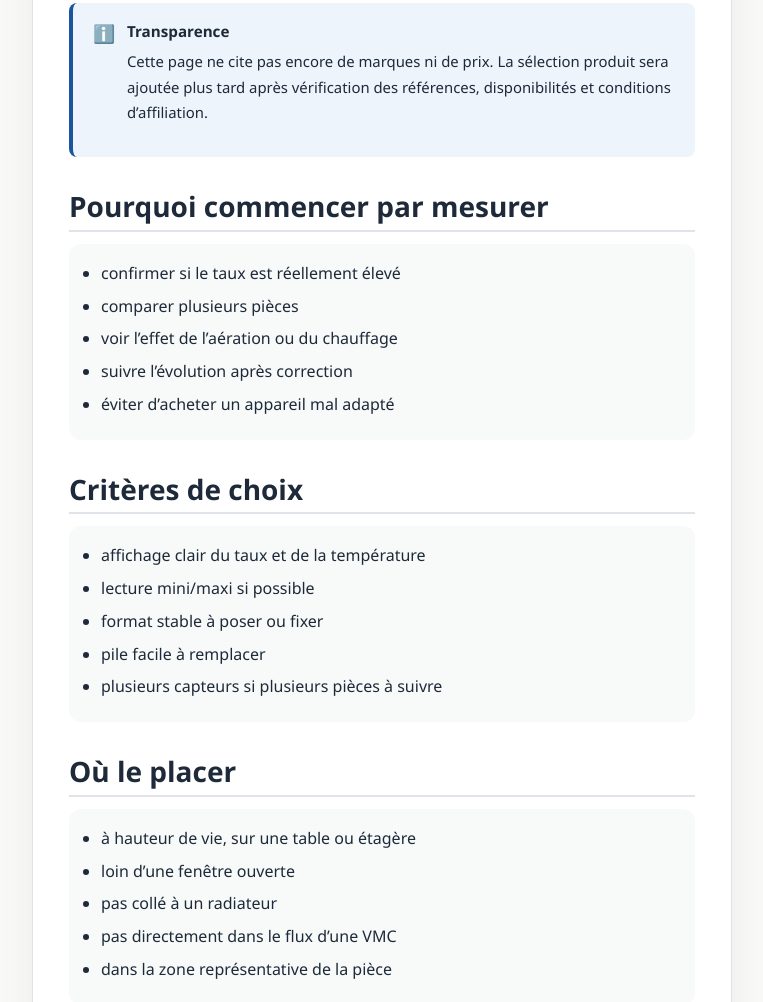
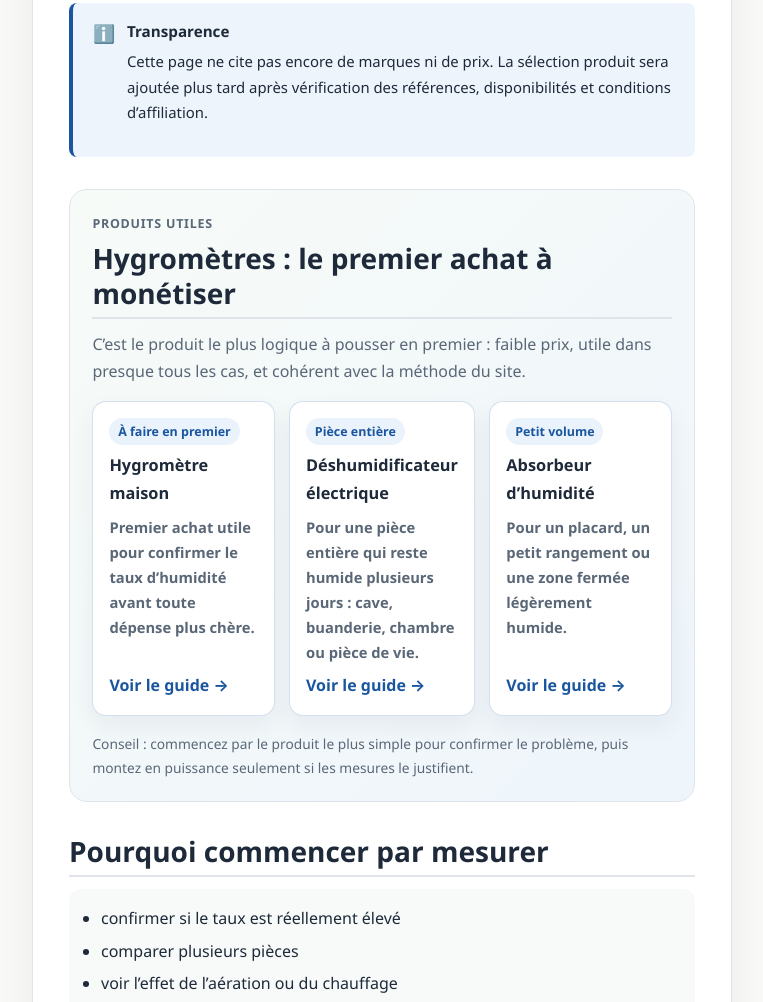
Before and after one commit to Kevbo4537/maison-moins-humide, an Astro site: page /comparatifs/meilleur-hygrometre-maison in a window 1280 px wide. Shown: the part 582-1584 px from the top of the page, without its empty margins (178-941 px from the left). Built offline with nearby package versions, Linux system fonts and the light colour scheme; Astro itself is replaced by a stand-in of ours.

Commit message:
Améliore SEO et mise en avant produits

```diff
--- a/public/robots.txt
+++ b/public/robots.txt
@@ -1,3 +1,5 @@
 User-agent: *
 Allow: /
 Sitemap: https://www.maisonmoinshumide.fr/sitemap-index.xml
+LLMS: https://www.maisonmoinshumide.fr/llms.txt
+LLMS-Full: https://www.maisonmoinshumide.fr/llms-full.txt
--- /dev/null
+++ b/src/components/RevenueProductBlock.astro
@@ -0,0 +1,111 @@
+---
+interface Product {
+  title: string;
+  useCase: string;
+  href: string;
+  badge?: string;
+}
+
+interface Props {
+  title?: string;
+  intro?: string;
+  products?: Product[];
+}
+
+const base = import.meta.env.BASE_URL;
+const {
+  title = 'Produits à regarder en priorité',
+  intro = 'Ces liens restent prudents : on mesure d’abord, puis on choisit un produit adapté à la pièce et à la cause probable.',
+  products = [
+    {
+      title: 'Hygromètre maison',
+      useCase: 'Premier achat utile pour confirmer le taux d’humidité avant toute dépense plus chère.',
+      href: `${base}comparatifs/meilleur-hygrometre-maison/`,
+      badge: 'À faire en premier',
+    },
+    {
+      title: 'Déshumidificateur électrique',
+      useCase: 'Pour une pièce entière qui reste humide plusieurs jours : cave, buanderie, chambre ou pièce de vie.',
+      href: `${base}comparatifs/meilleur-deshumidificateur-maison/`,
+      badge: 'Pièce entière',
+    },
+    {
+      title: 'Absorbeur d’humidité',
+      useCase: 'Pour un placard, un petit rangement ou une zone fermée légèrement humide.',
+      href: `${base}comparatifs/meilleur-absorbeur-humidite/`,
+      badge: 'Petit volume',
+    },
+  ],
+} = Astro.props;
+---
+<section class="revenue-products" aria-labelledby="revenue-products-title">
+  <div class="revenue-products__heading">
+    <p class="eyebrow">Produits utiles</p>
+    <h2 id="revenue-products-title">{title}</h2>
+    <p>{intro}</p>
+  </div>
+  <div class="revenue-products__grid">
+    {products.map((product) => (
+      <a class="revenue-card" href={product.href}>
+        {product.badge && <span>{product.badge}</span>}
+        <strong>{product.title}</strong>
+        <p>{product.useCase}</p>
+        <em>Voir le guide →</em>
+      </a>
+    ))}
+  </div>
+  <p class="revenue-products__note">Conseil : commencez par le produit le plus simple pour confirmer le problème, puis montez en puissance seulement si les mesures le justifient.</p>
+</section>
+
+<style>
+.revenue-products {
+  margin: 2rem 0;
+  padding: clamp(1rem, 3vw, 1.4rem);
+  border: 1px solid var(--color-border);
+  border-radius: 18px;
+  background: linear-gradient(135deg, #f7fbf8 0%, #eef5fb 100%);
+}
+.eyebrow { color: var(--color-primary); font-weight: 750; text-transform: uppercase; letter-spacing: .06em; font-size: .78rem; margin-bottom: .45rem; }
+.revenue-products__heading h2 { margin-top: .2rem; }
+.revenue-products__heading p { color: var(--color-text-muted); }
+.revenue-products__grid {
+  display: grid;
+  grid-template-columns: 1fr;
+  gap: .9rem;
+  margin-top: 1rem;
+}
+@media (min-width: 760px) {
+  .revenue-products__grid { grid-template-columns: repeat(3, 1fr); }
+}
+.revenue-card {
+  display: flex;
+  flex-direction: column;
+  min-height: 100%;
+  gap: .45rem;
+  padding: 1rem;
+  border: 1px solid rgba(26,86,160,.18);
+  border-radius: 14px;
+  background: #fff;
+  color: var(--color-text);
+  text-decoration: none;
+  box-shadow: 0 10px 24px rgba(30,42,58,.06);
+}
+.revenue-card:hover {
+  border-color: var(--color-primary);
+  transform: translateY(-1px);
+}
+.revenue-card span {
+  width: fit-content;
+  border-radius: 999px;
+  padding: .18rem .55rem;
+  background: #eaf2fb;
+  color: var(--color-primary);
+  font-size: .78rem;
+  font-weight: 750;
+}
+.revenue-card strong { font-size: 1.02rem; color: var(--color-text); }
+.revenue-card p { margin: 0; color: var(--color-text-muted); font-size: .92rem; }
+.revenue-card em { margin-top: auto; color: var(--color-primary); font-style: normal; font-weight: 750; }
+.revenue-products__note { margin: 1rem 0 0; font-size: .86rem; color: var(--color-text-muted); }
+.prose .revenue-products ul { background: transparent; }
+</style>
--- a/src/pages/comparatifs/meilleur-absorbeur-humidite/index.astro
+++ b/src/pages/comparatifs/meilleur-absorbeur-humidite/index.astro
@@ -2,6 +2,7 @@
 import ComparisonLayout from '../../../layouts/ComparisonLayout.astro';
 import AlertBox from '../../../components/AlertBox.astro';
 import FAQSection from '../../../components/FAQSection.astro';
+import RevenueProductBlock from '../../../components/RevenueProductBlock.astro';
 const base = import.meta.env.BASE_URL;
 const faqs = [
   { question: "Un absorbeur d’humidité est-il efficace ?", answer: "Oui dans un petit volume fermé ou pour un appoint ponctuel, mais son effet reste limité dans une grande pièce ou face à un vrai problème d’humidité." },
@@ -16,6 +17,8 @@ const faqs = [
   <AlertBox type="info" title="Transparence">
     <p>Cette page ne cite pas encore de marques ni de prix. La sélection produit sera ajoutée plus tard après vérification des références, disponibilités et conditions d’affiliation.</p>
   </AlertBox>
+
+  <RevenueProductBlock title="Absorbeurs : utile surtout pour les petits volumes" intro="La mise en avant reste ciblée : placard, rangement, chaussures, petite zone fermée. Pour une pièce entière, le site oriente vers le déshumidificateur." />
 
   <h2>Quand un absorbeur est pertinent</h2>
   <ul>
--- a/src/pages/comparatifs/meilleur-deshumidificateur-maison/index.astro
+++ b/src/pages/comparatifs/meilleur-deshumidificateur-maison/index.astro
@@ -2,6 +2,7 @@
 import ComparisonLayout from '../../../layouts/ComparisonLayout.astro';
 import AlertBox from '../../../components/AlertBox.astro';
 import FAQSection from '../../../components/FAQSection.astro';
+import RevenueProductBlock from '../../../components/RevenueProductBlock.astro';
 const base = import.meta.env.BASE_URL;
 const faqs = [
   { question: "Faut-il acheter le plus puissant ?", answer: "Pas forcément. Un appareil trop petit sera inefficace, mais un modèle surdimensionné peut être plus cher, plus bruyant et inutile selon la pièce." },
@@ -16,6 +17,8 @@ const faqs = [
   <AlertBox type="info" title="Transparence">
     <p>Cette page ne cite pas encore de marques ni de prix. La sélection produit sera ajoutée plus tard après vérification des références, disponibilités et conditions d’affiliation.</p>
   </AlertBox>
+
+  <RevenueProductBlock title="Déshumidificateurs : les critères qui génèrent un bon achat" intro="Quand les liens affiliés seront prêts, cette zone pourra envoyer vers une sélection courte : appareil silencieux pour chambre, modèle cave/buanderie, modèle avec évacuation continue." />
 
   <h2>Avant d’acheter : les vérifications</h2>
   <ul>
--- a/src/pages/comparatifs/meilleur-hygrometre-maison/index.astro
+++ b/src/pages/comparatifs/meilleur-hygrometre-maison/index.astro
@@ -2,6 +2,7 @@
 import ComparisonLayout from '../../../layouts/ComparisonLayout.astro';
 import AlertBox from '../../../components/AlertBox.astro';
 import FAQSection from '../../../components/FAQSection.astro';
+import RevenueProductBlock from '../../../components/RevenueProductBlock.astro';
 const base = import.meta.env.BASE_URL;
 const faqs = [
   { question: "Un hygromètre pas cher suffit-il ?", answer: "Pour un premier repère, oui, s’il est lisible et stable. L’important est surtout de suivre les tendances sur plusieurs jours." },
@@ -16,6 +17,8 @@ const faqs = [
   <AlertBox type="info" title="Transparence">
     <p>Cette page ne cite pas encore de marques ni de prix. La sélection produit sera ajoutée plus tard après vérification des références, disponibilités et conditions d’affiliation.</p>
   </AlertBox>
+
+  <RevenueProductBlock title="Hygromètres : le premier achat à monétiser" intro="C’est le produit le plus logique à pousser en premier : faible prix, utile dans presque tous les cas, et cohérent avec la méthode du site." />
 
   <h2>Pourquoi commencer par mesurer</h2>
   <ul>
--- a/src/pages/produits-utiles/index.astro
+++ b/src/pages/produits-utiles/index.astro
@@ -1,6 +1,7 @@
 ---
 import ArticleLayout from '../../layouts/ArticleLayout.astro';
 import AlertBox from '../../components/AlertBox.astro';
+import RevenueProductBlock from '../../components/RevenueProductBlock.astro';
 const base = import.meta.env.BASE_URL;
 ---
 <ArticleLayout title="Produits utiles contre l’humidité : quoi acheter en premier ?" description="Comprendre les produits utiles contre l’humidité : hygromètre, absorbeur, déshumidificateur, anti-moisissure, ventilation et accessoires." breadcrumbs={[{ label: 'Accueil', href: '/' }, { label: 'Produits utiles' }]} showAffiliateDisclosure={true}>
@@ -10,6 +11,8 @@ const base = import.meta.env.BASE_URL;
   <AlertBox type="tip" title="Ordre conseillé">
     <p>Mesurer → comprendre la pièce → vérifier la ventilation → choisir un produit adapté. Acheter directement un appareil sans mesure conduit souvent à une solution trop faible, trop bruyante ou inutile.</p>
   </AlertBox>
+
+  <RevenueProductBlock title="Les produits à mettre en avant" intro="Les produits sont présentés dans un ordre simple : confirmer le taux, traiter un petit volume si besoin, puis passer à un appareil plus puissant seulement si la pièce le justifie." />
 
   <h2>1. Hygromètre : le premier outil</h2>
   <p>L’hygromètre mesure le taux d’humidité et souvent la température. Il permet de savoir si le problème est ponctuel ou durable, de comparer plusieurs pièces et de vérifier si une action fonctionne.</p>
```
Also changed, not shown: public/llms-full.txt (added, +48 -0 lines), public/llms.txt (added, +32 -0 lines), src/pages/index.astro (+9 -1 lines), 1 other file.
